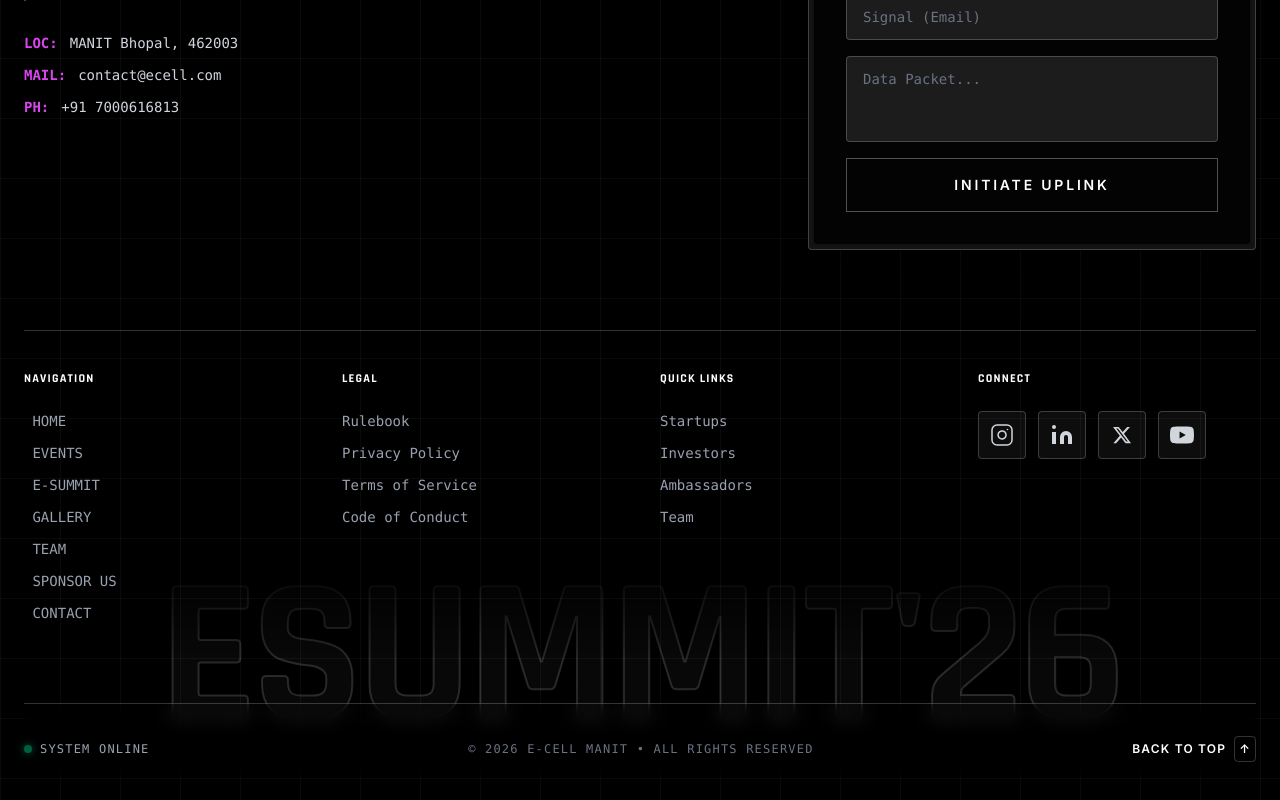
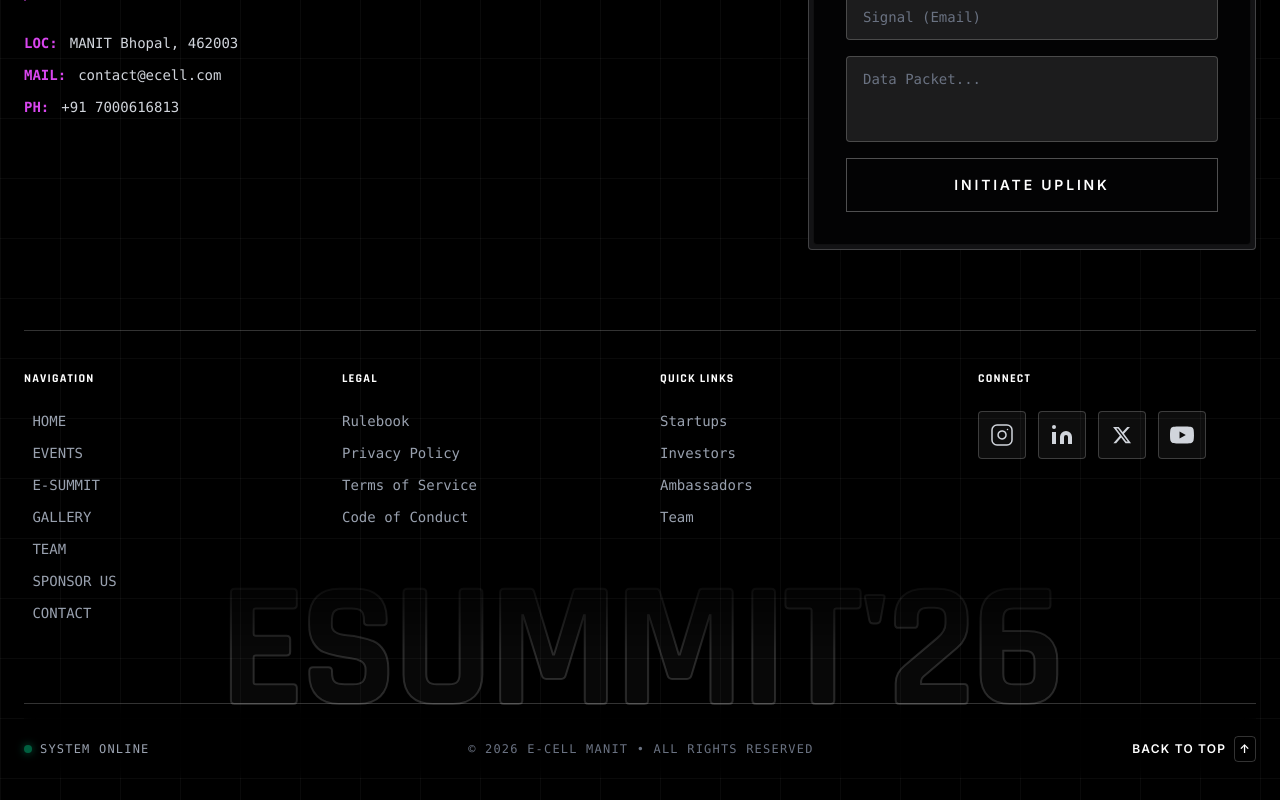
Before and after one commit to Naitik002/E-Summit26, a React (Vite) app in the folder E-summit/: page / in a window 1280 px wide. Shown: the part 8639-9439 px from the top of the page. Built offline with nearby package versions, Linux system fonts and the light colour scheme.

Commit message:
footer fixed

```diff
--- a/E-summit/src/components/Naitik/footer.jsx
+++ b/E-summit/src/components/Naitik/footer.jsx
@@ -263,10 +263,8 @@
 
 // export default FooterSection;
 
-
-
 import React, { useState } from "react";
-import { motion } from "framer-motion";
+// import { motion } from "framer-motion"; // Make sure to uncomment if you use framer-motion elsewhere
 
 const FooterSection = () => {
   // --- Form State Management ---
@@ -312,7 +310,7 @@ const FooterSection = () => {
 
       {/* --- BACKGROUND LAYERS --- */}
 
-      {/* 1. CRT Scanline Texture (Subtle moving lines) - Reduced opacity slightly for better text reading */}
+      {/* 1. CRT Scanline Texture */}
       <div className="absolute inset-0 pointer-events-none z-0 opacity-[0.07]"
            style={{
              backgroundImage: "linear-gradient(rgba(18, 16, 16, 0) 50%, rgba(0, 0, 0, 0.25) 50%), linear-gradient(90deg, rgba(255, 0, 0, 0.06), rgba(0, 255, 0, 0.02), rgba(0, 0, 255, 0.06))",
@@ -320,29 +318,39 @@ const FooterSection = () => {
            }}
       />
 
-      {/* 2. THE WATERMARK (Now High Visibility) */}
-      <div className="absolute bottom-[6%] left-1/2 -translate-x-1/2 w-full text-center pointer-events-none select-none z-0">
+      {/* 2. Tech Grid Overlay (Moved BEFORE watermark or kept at z-0) */}
+      <div className="absolute inset-0 bg-[linear-gradient(rgba(255,255,255,0.04)_1px,transparent_1px),linear-gradient(90deg,rgba(255,255,255,0.04)_1px,transparent_1px)] bg-size-[60px_60px] pointer-events-none z-0" />
+
+      {/* --- FIXED WATERMARK SECTION ---
+         Changes made:
+         1. Added 'z-[1]' to sit ON TOP of the Tech Grid (z-0) but below content (z-10).
+         2. Changed 'bottom-10' to 'bottom-24' for mobile so it rises above the bottom bar.
+         3. Increased mobile text size to 'text-[22vw]'.
+         4. Increased stroke opacity on mobile to '0.3' (was 0.15).
+         5. Added 'whitespace-nowrap' to prevent wrapping on narrow screens.
+      */}
+      <div className="absolute bottom-24 sm:bottom-[8%] left-1/2 -translate-x-1/2 w-full text-center pointer-events-none select-none z-50">
         <h1
-          className="text-[16vw] font-black tracking-tight leading-none"
+          className="
+            font-black tracking-tight leading-none
+            text-[22vw] sm:text-[16vw] xl:text-[14vw]
+            whitespace-nowrap
+            [-webkit-text-stroke:1px_rgba(255,255,255,0.3)]
+            md:[-webkit-text-stroke:2px_rgba(255,255,255,0.15)]
+          "
           style={{
-            // 1. Text Fill (Faint White)
+            // 1. Text Fill
             color: "rgba(255, 255, 255, 0.03)",
-            // 2. Text Outline (Stronger White)
-            WebkitTextStroke: "2px rgba(255, 255, 255, 0.15)",
-            // 3. Fade out top so it doesn't clash with content
+            // 2. Fade out
             maskImage: "linear-gradient(to top, black 50%, transparent 100%)",
-            WebkitMaskImage: "linear-gradient(to top, black 50%, transparent 100%)"
+            WebkitMaskImage: "linear-gradient(to top, black 50%, transparent 100%)",
           }}
         >
           ESUMMIT'26
         </h1>
       </div>
 
-      {/* 3. Tech Grid Overlay */}
-      <div className="absolute inset-0 bg-[linear-gradient(rgba(255,255,255,0.04)_1px,transparent_1px),linear-gradient(90deg,rgba(255,255,255,0.04)_1px,transparent_1px)] bg-size-[60px_60px] pointer-events-none z-0" />
-
-
-      {/* --- CONTENT CONTAINER --- */}
+      {/* --- CONTENT CONTAINER (z-10 ensures it stays clickable) --- */}
       <div className="max-w-7xl mx-auto relative z-10 flex flex-col gap-20">
 
         {/* --- TOP ROW --- */}
```
